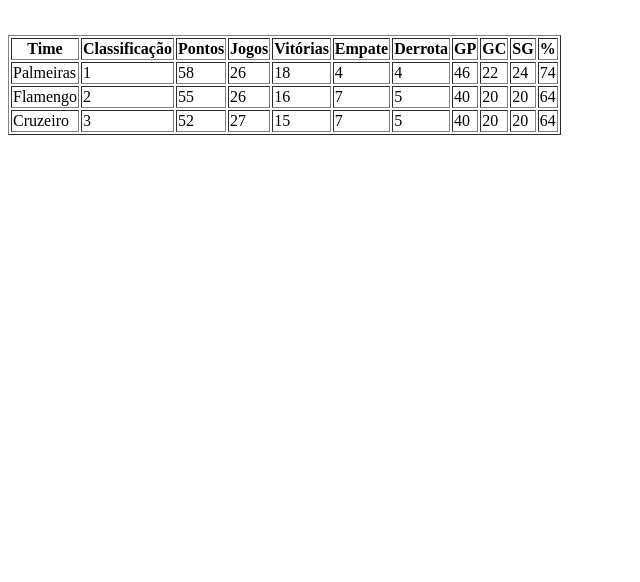
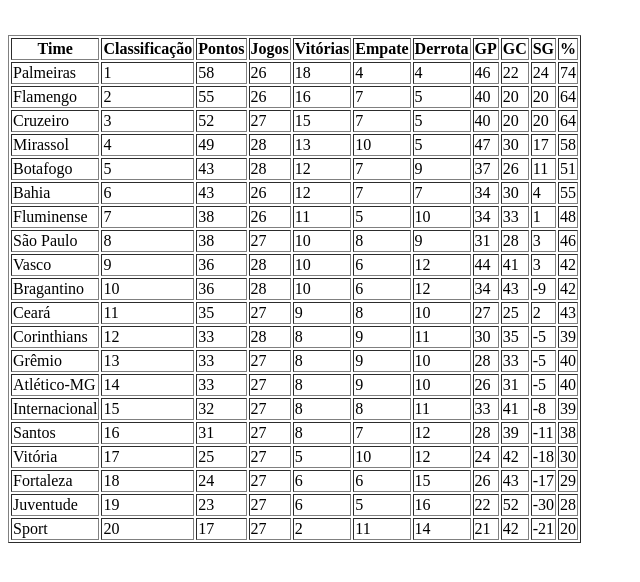
Before and after one commit to lucaslimaww/atividadesprogweb, a plain HTML site: page atv2/index.html in a window 1280 px wide. Shown: the part 50-632 px from the top of the page, without its empty margins (0-640 px from the left). Drawn offline with Linux system fonts and the light colour scheme.

Commit message:
Atividade 2

```diff
--- a/atv2/index.html
+++ b/atv2/index.html
@@ -1,5 +1,5 @@
 <!DOCTYPE html>
-<html lang="en">
+<html lang="pt-br">
 <head>
     <meta charset="UTF-8">
     <title>Placar do Brasileirão</title>
@@ -61,6 +61,245 @@
             <td>20</td>
             <td>64</td>
         </tr>
+
+        <tr>
+            <td>Mirassol</td>
+            <td>4</td>
+            <td>49</td>
+            <td>28</td>
+            <td>13</td>
+            <td>10</td>
+            <td>5</td>
+            <td>47</td>
+            <td>30</td>
+            <td>17</td>
+            <td>58</td>
+        </tr>
+
+        <tr>
+            <td>Botafogo</td>
+            <td>5</td>
+            <td>43</td>
+            <td>28</td>
+            <td>12</td>
+            <td>7</td>
+            <td>9</td>
+            <td>37</td>
+            <td>26</td>
+            <td>11</td>
+            <td>51</td>
+        </tr>
+
+        <tr>
+            <td>Bahia</td>
+            <td>6</td>
+            <td>43</td>
+            <td>26</td>
+            <td>12</td>
+            <td>7</td>
+            <td>7</td>
+            <td>34</td>
+            <td>30</td>
+            <td>4</td>
+            <td>55</td>
+        </tr>
+
+        <tr>
+            <td>Fluminense</td>
+            <td>7</td>
+            <td>38</td>
+            <td>26</td>
+            <td>11</td>
+            <td>5</td>
+            <td>10</td>
+            <td>34</td>
+            <td>33</td>
+            <td>1</td>
+            <td>48</td>
+        </tr>
+
+        <tr>
+            <td>São Paulo</td>
+            <td>8</td>
+            <td>38</td>
+            <td>27</td>
+            <td>10</td>
+            <td>8</td>
+            <td>9</td>
+            <td>31</td>
+            <td>28</td>
+            <td>3</td>
+            <td>46</td>
+        </tr>
+
+        <tr>
+            <td>Vasco</td>
+            <td>9</td>
+            <td>36</td>
+            <td>28</td>
+            <td>10</td>
+            <td>6</td>
+            <td>12</td>
+            <td>44</td>
+            <td>41</td>
+            <td>3</td>
+            <td>42</td>
+        </tr>
+
+        <tr>
+            <td>Bragantino</td>
+            <td>10</td>
+            <td>36</td>
+            <td>28</td>
+            <td>10</td>
+            <td>6</td>
+            <td>12</td>
+            <td>34</td>
+            <td>43</td>
+            <td>-9</td>
+            <td>42</td>
+        </tr>
+
+        <tr>
+            <td>Ceará</td>
+            <td>11</td>
+            <td>35</td>
+            <td>27</td>
+            <td>9</td>
+            <td>8</td>
+            <td>10</td>
+            <td>27</td>
+            <td>25</td>
+            <td>2</td>
+            <td>43</td>
+        </tr>
+
+        <tr>
+            <td>Corinthians</td>
+            <td>12</td>
+            <td>33</td>
+            <td>28</td>
+            <td>8</td>
+            <td>9</td>
+            <td>11</td>
+            <td>30</td>
+            <td>35</td>
+            <td>-5</td>
+            <td>39</td>
+        </tr>
+
+        <tr>
+            <td>Grêmio</td>
+            <td>13</td>
+            <td>33</td>
+            <td>27</td>
+            <td>8</td>
+            <td>9</td>
+            <td>10</td>
+            <td>28</td>
+            <td>33</td>
+            <td>-5</td>
+            <td>40</td>
+        </tr>
+
+        <tr>
+            <td>Atlético-MG</td>
+            <td>14</td>
+            <td>33</td>
+            <td>27</td>
+            <td>8</td>
+            <td>9</td>
+            <td>10</td>
+            <td>26</td>
+            <td>31</td>
+            <td>-5</td>
+            <td>40</td>
+        </tr>
+
+        <tr>
+            <td>Internacional</td>
+            <td>15</td>
+            <td>32</td>
+            <td>27</td>
+            <td>8</td>
+            <td>8</td>
+            <td>11</td>
+            <td>33</td>
+            <td>41</td>
+            <td>-8</td>
+            <td>39</td>
+        </tr>
+
+        <tr>
+            <td>Santos</td>
+            <td>16</td>
+            <td>31</td>
+            <td>27</td>
+            <td>8</td>
+            <td>7</td>
+            <td>12</td>
+            <td>28</td>
+            <td>39</td>
+            <td>-11</td>
+            <td>38</td>
+        </tr>
+
+        <tr>
+            <td>Vitória</td>
+            <td>17</td>
+            <td>25</td>
+            <td>27</td>
+            <td>5</td>
+            <td>10</td>
+            <td>12</td>
+            <td>24</td>
+            <td>42</td>
+            <td>-18</td>
+            <td>30</td>
+        </tr>
+
+        <tr>
+            <td>Fortaleza</td>
+            <td>18</td>
+            <td>24</td>
+            <td>27</td>
+            <td>6</td>
+            <td>6</td>
+            <td>15</td>
+            <td>26</td>
+            <td>43</td>
+            <td>-17</td>
+            <td>29</td>
+        </tr>
+
+        <tr>
+            <td>Juventude</td>
+            <td>19</td>
+            <td>23</td>
+            <td>27</td>
+            <td>6</td>
+            <td>5</td>
+            <td>16</td>
+            <td>22</td>
+            <td>52</td>
+            <td>-30</td>
+            <td>28</td>
+        </tr>
+
+        <tr>
+            <td>Sport</td>
+            <td>20</td>
+            <td>17</td>
+            <td>27</td>
+            <td>2</td>
+            <td>11</td>
+            <td>14</td>
+            <td>21</td>
+            <td>42</td>
+            <td>-21</td>
+            <td>20</td>
+        </tr>
+
     </table>
 </body>
 </html>
```
